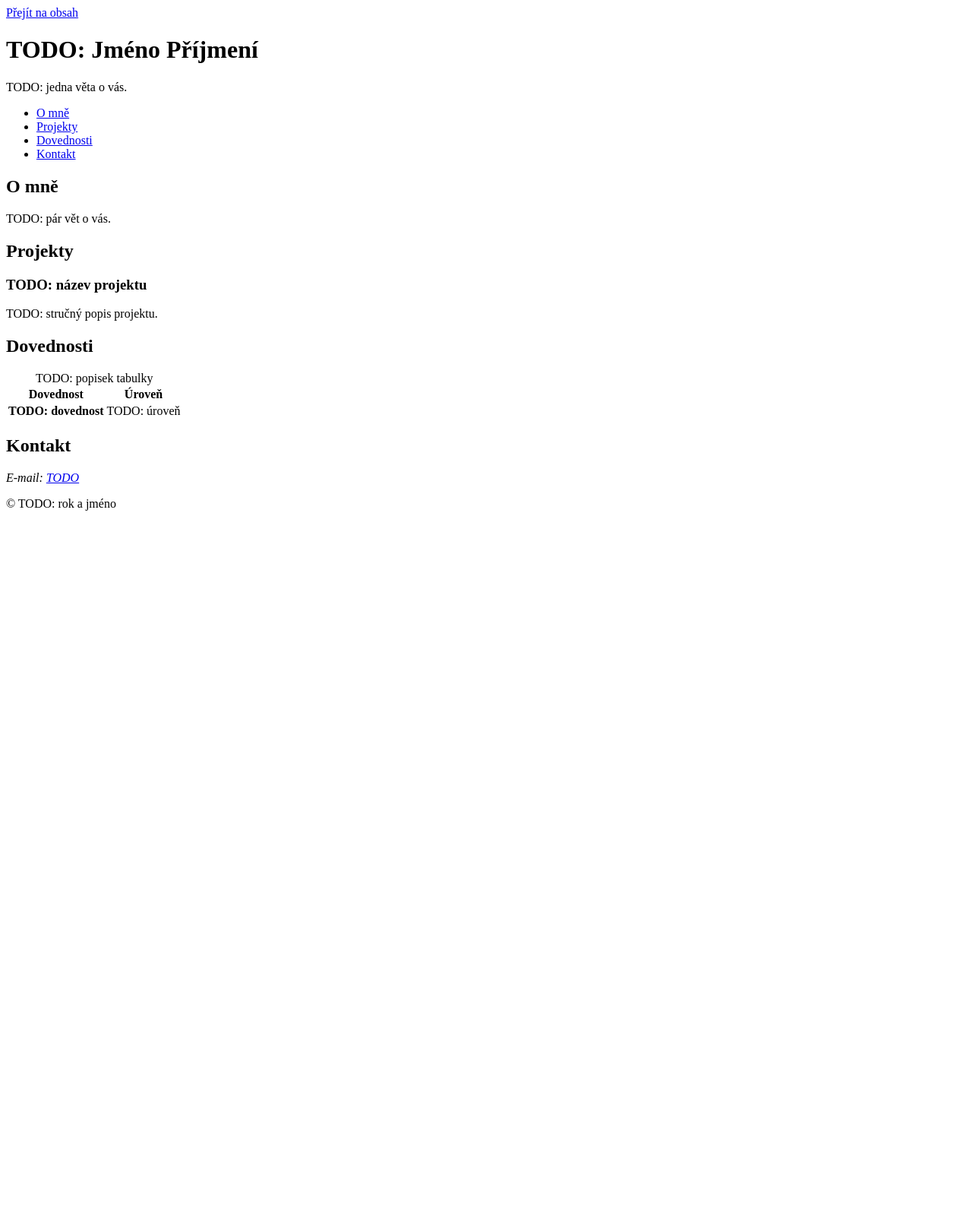
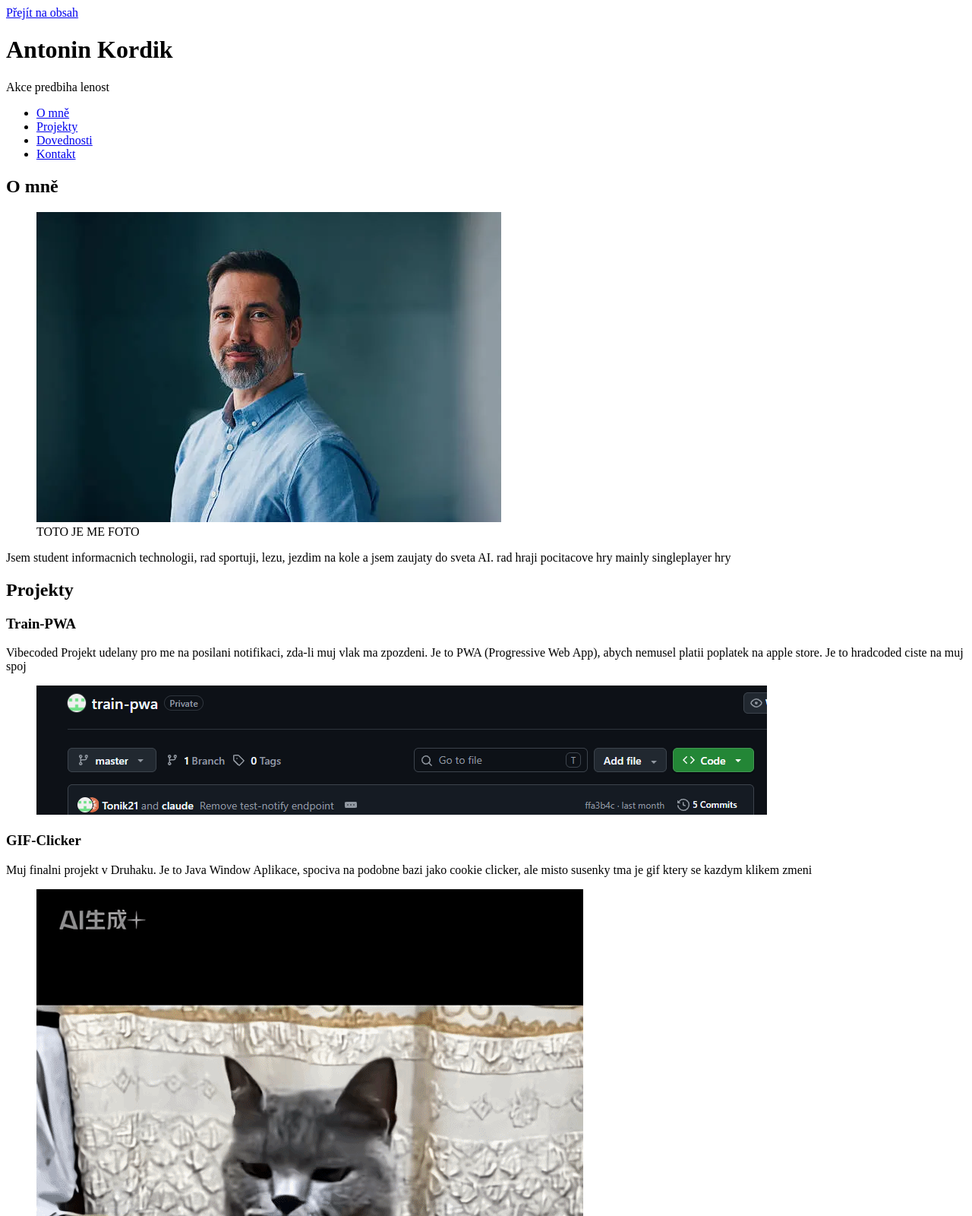
Before and after one commit to Tonik21/osobni-stranka, a plain HTML site: page index.html in a window 1280 px wide. Shown: the top 1600 px of the page at 76% size. Before the commit the page ends 800 px from the top, so only its background shows below. Drawn offline with Linux system fonts and the light colour scheme; files that its build step writes are made by us from their sources.

Commit message:
TODO splneno

```diff
--- a/index.html
+++ b/index.html
@@ -5,15 +5,15 @@
   <meta name="viewport" content="width=device-width, initial-scale=1">
   <!-- TODO (tmavý režim): po přidání tmavého schématu změňte content na "light dark" -->
   <meta name="color-scheme" content="light">
-  <title>TODO: Jméno Příjmení – osobní stránka</title>
+  <title>Antonin Kordik – osobní stránka</title>
   <link rel="stylesheet" href="css/style.css">
 </head>
 <body>
   <a class="skip-link" href="#obsah">Přejít na obsah</a>
 
   <header class="site-header">
-    <h1>TODO: Jméno Příjmení</h1>
-    <p>TODO: jedna věta o vás.</p>
+    <h1>Antonin Kordik</h1>
+    <p>Akce predbiha lenost</p>
     <nav aria-label="Hlavní navigace">
       <ul>
         <li><a href="#o-mne">O mně</a></li>
@@ -28,35 +28,59 @@
 
     <section id="o-mne" class="card" aria-labelledby="o-mne-nadpis">
       <h2 id="o-mne-nadpis">O mně</h2>
-      <!-- TODO: vložte fotku nebo obrázek do složky img/, odkomentujte řádek níže
-           a vyplňte výstižný alt (u čistě dekorativního obrázku alt prázdný):
-      -->
-      <p>TODO: pár vět o vás.</p>
+
+           <figure>
+            <img src = "img/confident-mature-man-smiling-in-professional-attire-with-a-calm-background.webp" alt="ja za par let">
+            <figcaption>TOTO JE ME FOTO</figcaption>
+           </figure>
+      <p>Jsem student informacnich technologii, rad sportuji, lezu, jezdim na kole a jsem zaujaty do sveta AI.
+          rad hraji pocitacove hry mainly singleplayer hry
+      </p>
     </section>
 
     <section id="projekty" aria-labelledby="projekty-nadpis">
       <h2 id="projekty-nadpis">Projekty</h2>
       <!-- TODO: alespoň tři položky, každá s obrázkem. Zkopírujte celý prvek article a upravte ho. -->
       <article class="card">
-        <h3>TODO: název projektu</h3>
-        <p>TODO: stručný popis projektu.</p>
+        <h3>Train-PWA</h3>
+        <p>Vibecoded Projekt udelany pro me na posilani notifikaci, zda-li muj vlak ma zpozdeni. Je to PWA (Progressive Web App), abych nemusel platii poplatek na apple store. Je to hradcoded ciste na muj spoj </p>
+        <figure><img src="img/Snímek obrazovky 2026-11-16 084215.png" alt="Snimek obrazovky"></figure>
+      </article>
+      <article class="card">
+        <h3>GIF-Clicker</h3>
+        <p>Muj finalni projekt v Druhaku. Je to Java Window Aplikace, spociva na podobne bazi jako cookie clicker, ale misto susenky tma je gif ktery se kazdym klikem zmeni</p>
+        <figure><img src="img/P1.webp" alt="Snimek obrazovky"></figure>
+      </article>
+      <article class="card">
+        <h3>Dino-Jumper-Game</h3>
+        <p>Vibecoded Projekt pred tim nez to bylo cool, delano pres clauda, a je to skakaci hra s dinosuarem delana v godotu</p>
+        <figure><img src="img/dinosaur.webp" alt="Snimek obrazovky"></figure>
       </article>
     </section>
 
     <section id="dovednosti" aria-labelledby="dovednosti-nadpis">
       <h2 id="dovednosti-nadpis">Dovednosti</h2>
       <table>
-        <caption>TODO: popisek tabulky</caption>
+        <caption>Tabulka mojich dovednosti</caption>
         <thead>
           <tr>
             <th scope="col">Dovednost</th>
             <th scope="col">Úroveň</th>
+            <th scope="col">Kod</th>
+
           </tr>
         </thead>
         <tbody>
           <tr>
-            <th scope="row">TODO: dovednost</th>
-            <td>TODO: úroveň</td>
+            <th scope="row">Programovani</th>
+            <td>Java/C#</td>
+            <td>Pokrocili/Zacatecnik</td>
+
+          </tr>
+          <tr>
+            <th scope="row">Jazyk</th>
+            <td>Anglictina</td>
+            <td>B2 certifikat</td>
           </tr>
         </tbody>
       </table>
@@ -66,14 +90,14 @@
       <h2 id="kontakt-nadpis">Kontakt</h2>
       <address>
         <!-- TODO: e-mail jako odkaz (mailto:), případně město nebo odkaz na profil -->
-        <p>E-mail: <a href="mailto:TODO">TODO</a></p>
+        <p>E-mail: <a href="mailto:kordikton@gmail.com">kordikton@gmail.com</a></p>
       </address>
     </section>
 
   </main>
 
   <footer>
-    <p>© TODO: rok a jméno</p>
+    <p>© 2026 Kordik Antonin/p>
   </footer>
 </body>
 </html>
```
Also changed, not shown: img/P1.webp (added), img/Snímek obrazovky 2026-11-16 084215.png (added), img/confident-mature-man-smiling-in-professional-attire-with-a-calm-background.webp (added), img/dinosaur.webp (added), img/senior.webp (added).
